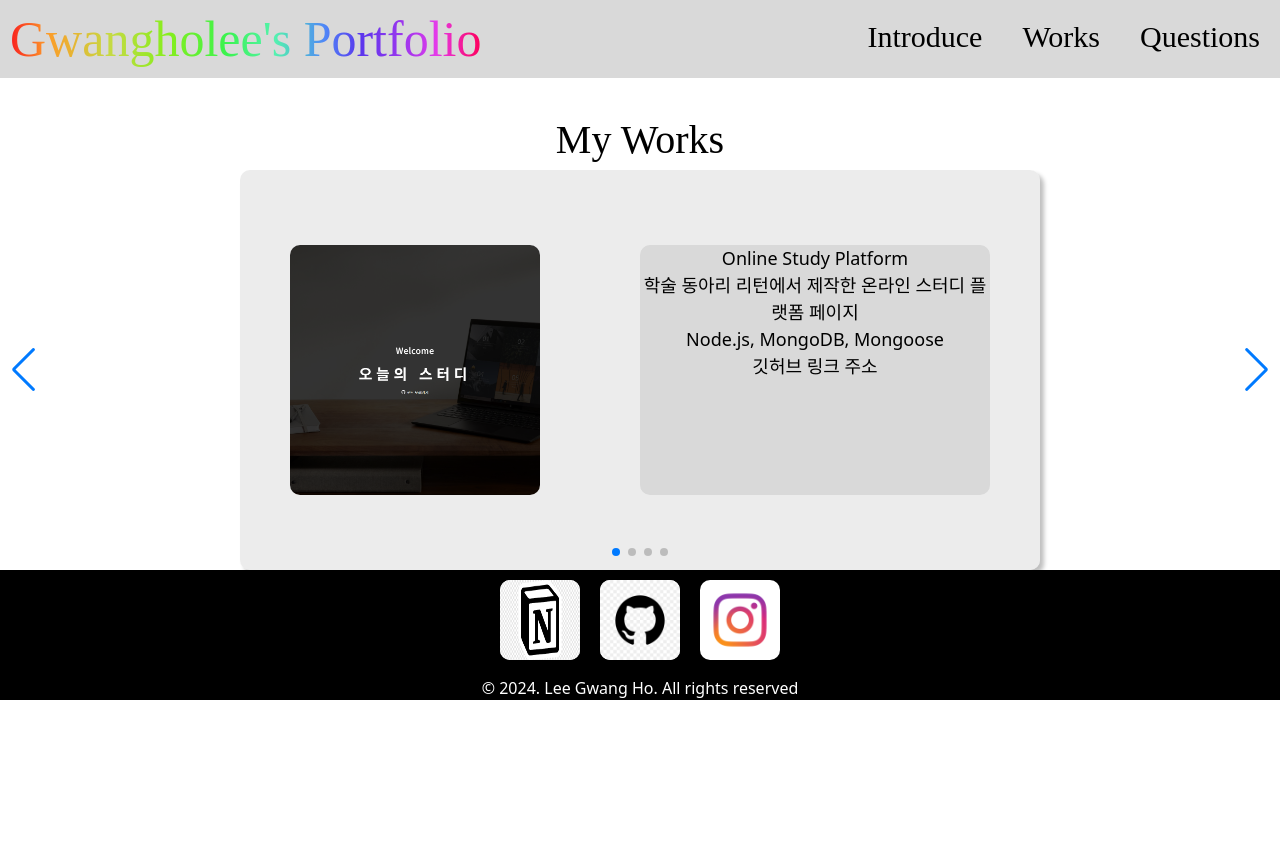
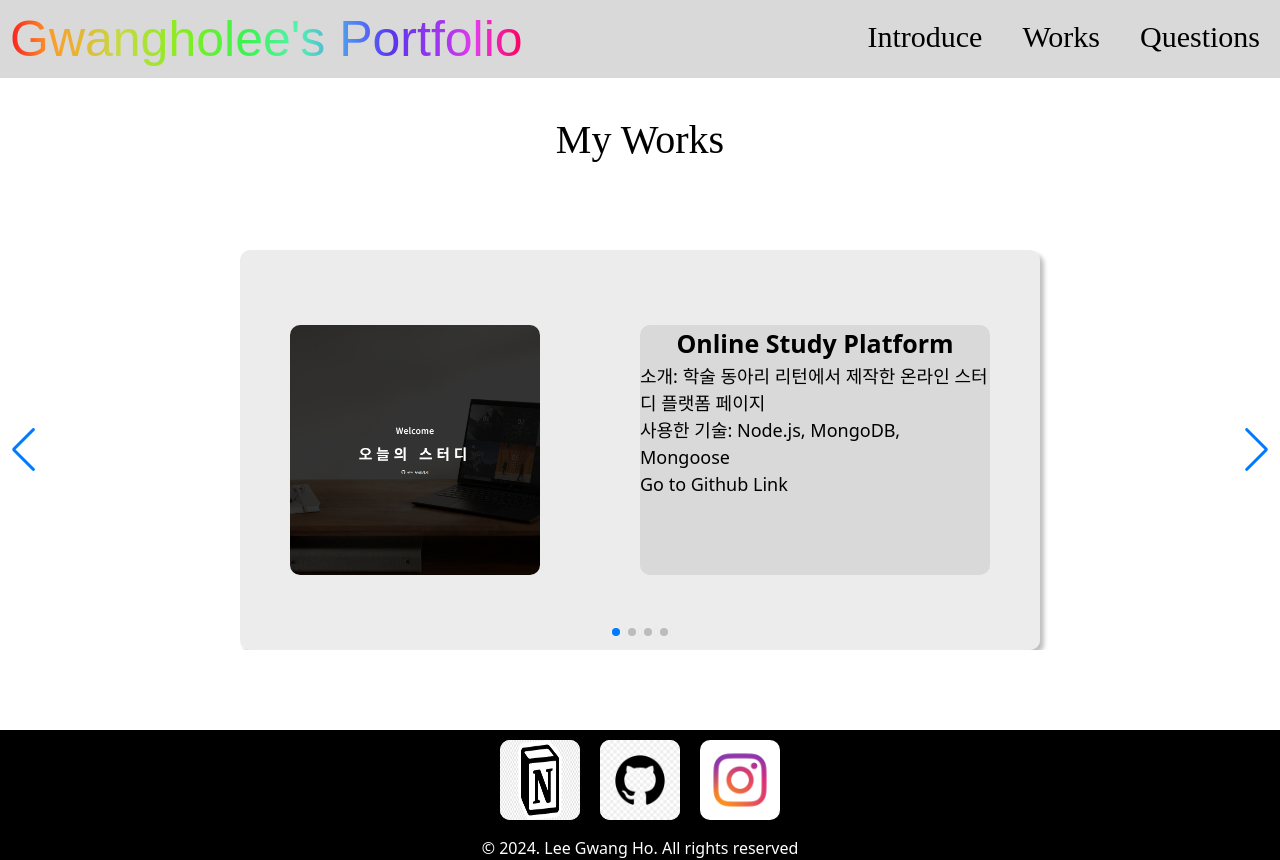
Before and after one commit to kwongholee/lgh_portfolio2, a Next.js app: page /work in a window 1280 px wide. Before the commit the page ends 800 px from the top, so only its background shows below. Built offline with nearby package versions, Linux system fonts and the light colour scheme.

Commit message:
24.02.06 feat - work page 스타일 조정

```diff
--- a/app/(routes)/work/page.js
+++ b/app/(routes)/work/page.js
@@ -1,8 +1,8 @@
 'use client';
 
 import Textbox from "@/app/_components/Textbox";
-import style from '../../../styles/work.module.css';
 import WorkSwiper from "@/app/_components/(work)/WorkSwiper";
+import '../../globals.css'
 
 export default function Work() {
 
@@ -10,7 +10,7 @@ export default function Work() {
     <div>
       <Textbox  english={"My Works"}></Textbox>
 
-      <div>
+      <div className="mt-20 mb-20">
         <WorkSwiper />
       </div>
     </div>
--- a/app/_components/(work)/ContentTextBox.js
+++ b/app/_components/(work)/ContentTextBox.js
@@ -9,10 +9,10 @@ export default function ContentTextBox({content}) {
 
   return(
     <div className={style.contentTextBox}>
-      <h1>{data.pagename}</h1>
-      <h2>{data.pageInstruction}</h2>
-      <h3>{data.techStack}</h3>
-      <Link href={data.githubLink}>깃허브 링크 주소</Link>
+      <h1 style={{fontSize: "25px", textAlign: "center"}}><strong>{data.pagename}</strong></h1>
+      <h2>소개: {data.pageInstruction}</h2>
+      <h5>사용한 기술: {data.techStack}</h5>
+      <Link href={data.githubLink}>Go to Github Link</Link>
     </div>
   )
 }
--- a/app/_components/Navbar.js
+++ b/app/_components/Navbar.js
@@ -8,7 +8,7 @@ export default function Navbar() {
 
   return(
     <div style={{width: '100%', backgroundColor: '#D9D9D9', height: '10%', textAlign: 'justify', overflow: 'hidden'}}>
-      <div className={style.title} onClick={() => {router.push('/')}}>Gwangholee's Portfolio</div>
+      <div style={{fontFamily: "sans-serif"}} className={style.title} onClick={() => {router.push('/')}}>Gwangholee's Portfolio</div>
       <div className={style.direct} onClick={() => {router.push('/question')}}>Questions</div>
       <div className={style.direct} onClick={() => {router.push('/work')}}>Works</div>
       <div className={style.direct} onClick={() => {router.push('/introduce')}}>Introduce</div>
--- a/styles/work.module.css
+++ b/styles/work.module.css
@@ -4,7 +4,6 @@
   height: 250px;
   background: white;
   border-radius: 10px;
-  filter: none;
 }
 .contentImageBox img {
   width: 100%;
@@ -18,7 +17,7 @@
   height: 250px;
   background: #D9D9D9;
   border-radius: 10px;
-  filter: none;
+  text-align: left;
 }
 
 .contentBox {
```
